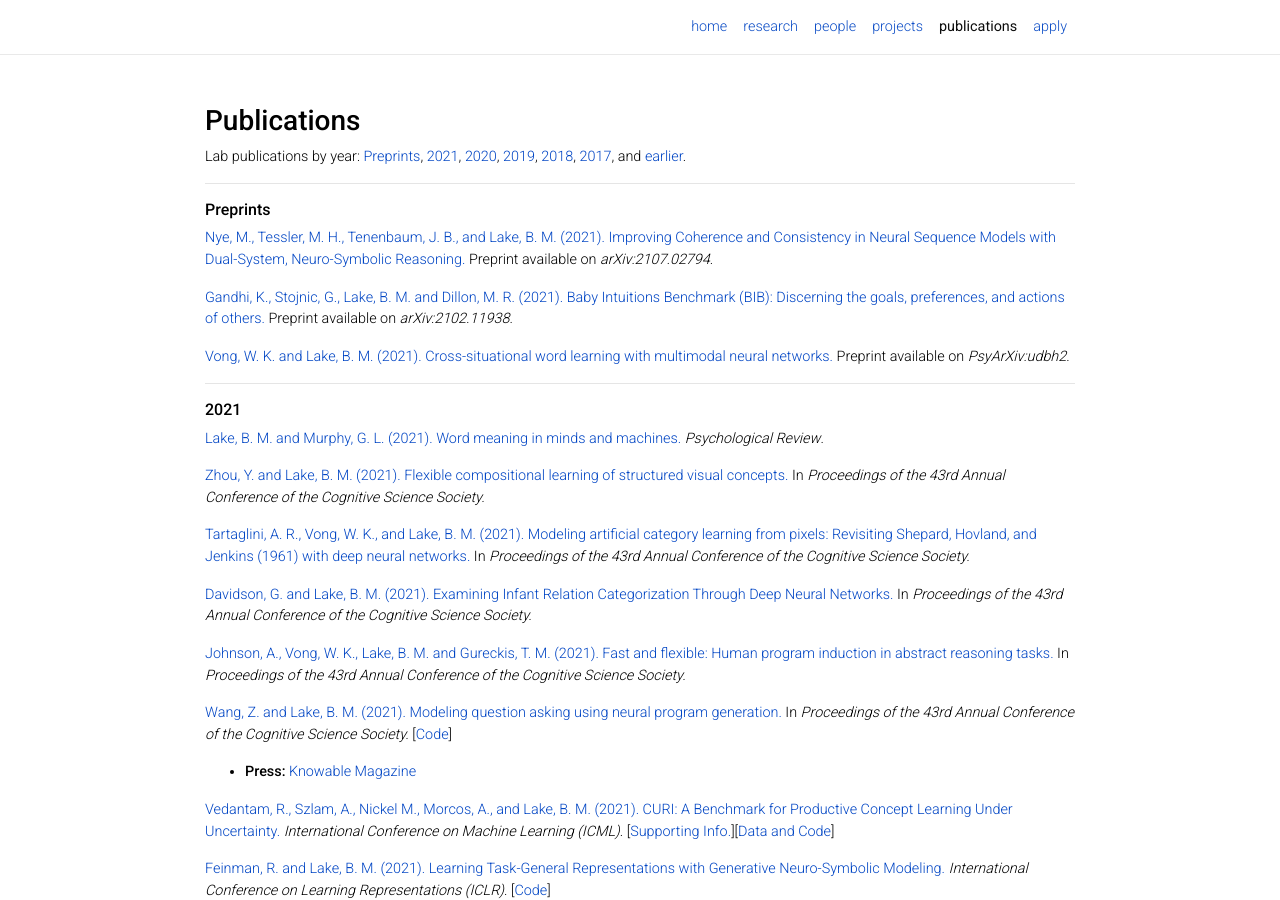
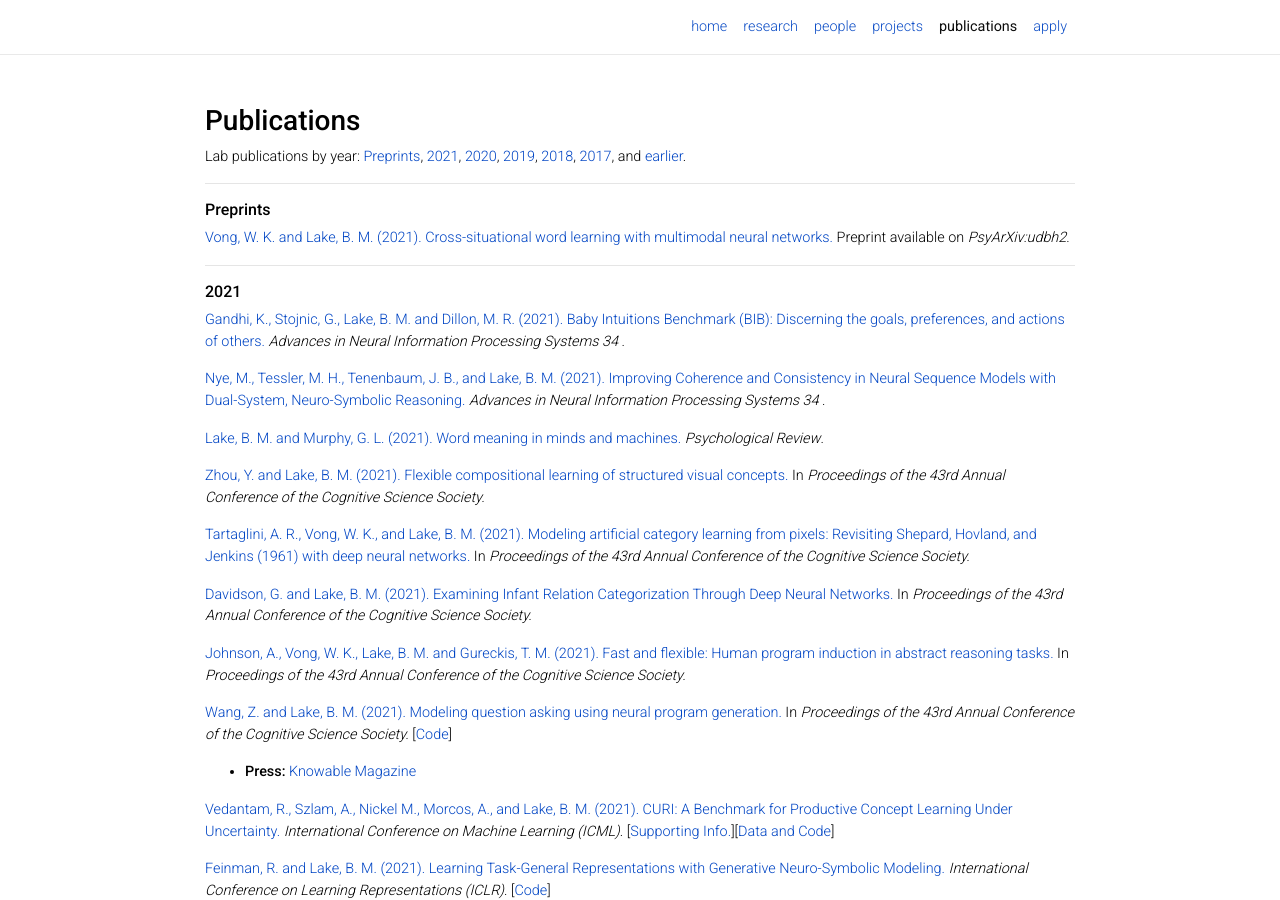
Before and after one commit to lake-lab/lake-lab.github.io, a Jekyll site: the page built from _pages/publications.md, in a window 1280 px wide and 900 px high. Built offline with Jekyll 4.4.1, drawn with Linux system fonts in a browser that asks for light colours; nearby versions of some CDN libraries; comment, search, counter and statistics services are not loaded; a style sheet for code colours, icons or effects is not loaded.

Commit message:
updated neurips 2021

```diff
--- a/_pages/publications.md
+++ b/_pages/publications.md
@@ -12,14 +12,14 @@ Lab publications by year: [Preprints](#preprints), [2021](#2021), [2020](#2020),
 ---
 ###### __Preprints__
 
-<a href="https://cims.nyu.edu/~brenden/papers/2107.02794.pdf">Nye, M., Tessler, M. H., Tenenbaum, J. B., and Lake, B. M. (2021). Improving Coherence and Consistency in Neural Sequence Models with Dual-System, Neuro-Symbolic Reasoning.</a> Preprint available on <em>arXiv:2107.02794</em>.
-
-<a href="https://cims.nyu.edu/~brenden/papers/2102.11938.pdf">Gandhi, K., Stojnic, G., Lake, B. M. and Dillon, M. R. (2021). Baby Intuitions Benchmark (BIB): Discerning the goals, preferences, and actions of others.</a> Preprint available on <em>arXiv:2102.11938</em>.
-
 <a href="https://cims.nyu.edu/~brenden/papers/VongLakePreprint.pdf">Vong, W. K. and Lake, B. M. (2021). Cross-situational word learning with multimodal neural networks.</a> Preprint available on <em>PsyArXiv:udbh2</em>.
 
 ---
 ###### __2021__
+
+<a href="https://cims.nyu.edu/~brenden/papers/2102.11938.pdf">Gandhi, K., Stojnic, G., Lake, B. M. and Dillon, M. R. (2021). Baby Intuitions Benchmark (BIB): Discerning the goals, preferences, and actions of others.</a> <em> Advances in Neural Information Processing Systems 34 </em>.
+
+<a href="https://cims.nyu.edu/~brenden/papers/2107.02794.pdf">Nye, M., Tessler, M. H., Tenenbaum, J. B., and Lake, B. M. (2021). Improving Coherence and Consistency in Neural Sequence Models with Dual-System, Neuro-Symbolic Reasoning.</a> <em> Advances in Neural Information Processing Systems 34 </em>.
 
 <a href="https://cims.nyu.edu/~brenden/papers/LakeMurphy2021PsychReview.pdf">Lake, B. M. and Murphy, G. L. (2021). Word meaning in minds and machines.</a> <em>Psychological Review</em>.
 
```
Also changed, not shown: index.md (+2 -1 lines).
